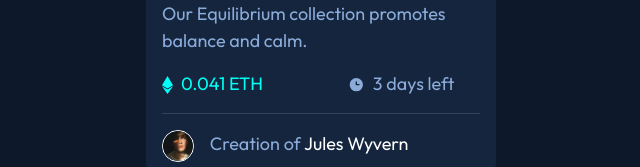
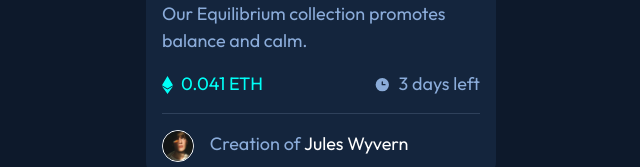
Before and after one commit to sclingan/NFT-Preview-Card, a React (Create React App) app: page / in a window 1280 px wide. Shown: the part 490-657 px from the top of the page, without its empty margins (319-959 px from the left). Built offline with nearby package versions, Linux system fonts and the light colour scheme.

Commit message:
finished project

```diff
--- a/public/index.html
+++ b/public/index.html
@@ -2,15 +2,20 @@
 <html lang="en">
   <head>
     <meta charset="utf-8" />
+    <!-- Viewport for responsive -->
     <meta name="viewport" content="width=device-width, initial-scale=1" />
+    <!-- SEO -->
     <meta name="description" content="NFT Product Preview Card Challenge from Frontend Mentor"/>
+    <!-- FavIcon -->
     <link rel="icon" type="image/png" sizes="32x32" href="./images/favicon-32x32.png">
     <title>NFT Preview Card</title>
   </head>
   <body>
     <noscript>You need to enable JavaScript to run this app.</noscript>
     <main>
+    <!-- React injection -->
     <div id="root"></div>
+    <!-- Card -->
     <section class="section_card">
       <div class="div__image_overlay">
       <a href="#" alt="link to equilibrium"><img class="img__product" src="./images/image-equilibrium.jpg" alt="a reflective cube balanced on it's point on a blue background"></a>
@@ -33,6 +38,7 @@
       </div>
     </section>
     <footer>
+    <!-- Frontend Mentor attribution -->
     <div class="attribution">
       Challenge by <a href="https://www.frontendmentor.io?ref=challenge" target="_blank">Frontend Mentor</a>.
       Coded by <a href="#">Scott Clingan</a>.
--- a/src/index.css
+++ b/src/index.css
@@ -45,10 +45,6 @@ p, h1, h2, h3, h4, h5, h6 {
 
 /* SASS Variables */
 /* Fonts */
-/* TODO:
-    fix overlay image, make eye image brighter
-    fix desktop layout , image container is bleeding thru
-*/
 body {
   background-color: hsl(217deg, 54%, 11%);
   font-size: 1.125rem;
@@ -71,12 +67,14 @@ main {
   box-shadow: 0.2rem 1rem 1rem hsl(215deg, 32%, 27%);
 }
 
+/* Image container */
 .div__image_overlay {
   background-color: hsl(178deg, 100%, 50%);
   border-radius: 0.7rem;
   max-width: 36.87rem;
 }
 
+/* On hover show background image */
 .div__image_overlay:hover {
   background-image: url("../public/images/icon-view.svg");
   background-repeat: no-repeat;
@@ -88,6 +86,7 @@ main {
   border-radius: 0.5rem;
 }
 
+/* On hover fade image and show background image */
 .img__product:hover {
   cursor: pointer;
   opacity: 0.5;
@@ -102,19 +101,15 @@ h1 {
   margin-top: 1rem;
 }
 
-h1:hover {
-  color: hsl(178deg, 100%, 50%);
-  cursor: pointer;
-}
-
 .p__description {
   color: hsl(215deg, 51%, 70%);
   margin-block: 0.5rem;
 }
 
+/* Use flexbox to position content */
 .div__product_stats {
   display: flex;
-  gap: 5.3rem;
+  justify-content: space-between;
   margin-block: 0.5rem;
 }
 
@@ -186,6 +181,7 @@ footer {
   color: hsl(228deg, 45%, 44%);
 }
 
+/* Desktop use Grid to place card at center */
 @media (min-width: 26.875rem) {
   body {
     display: grid;
--- a/src/index.scss
+++ b/src/index.scss
@@ -60,10 +60,6 @@
   @import url('https://fonts.googleapis.com/css2?family=Outfit:wght@300;400;600&display=swap');
 
 
-  /* TODO:
-      fix overlay image, make eye image brighter
-      fix desktop layout , image container is bleeding thru
-  */
   body {
     background-color: $main_bg_dark_blue;
     font-size: $f_size;
@@ -85,13 +81,13 @@
   .section_card:hover {
     box-shadow: .2rem 1rem 1rem $line_dark_blue;
   }
-
+  /* Image container */
   .div__image_overlay {
     background-color: $cyan;
     border-radius: .7rem;
     max-width: 36.87rem;
   }
-
+  /* On hover show background image */
   .div__image_overlay:hover {
     background-image: url('../public/images/icon-view.svg');
     background-repeat: no-repeat;
@@ -102,7 +98,7 @@
   .img__product {
     border-radius: .5rem;
   }
-
+  /* On hover fade image and show background image */
   .img__product:hover {
     cursor: pointer;
     opacity: 0.5;
@@ -117,19 +113,14 @@
     margin-top: 1rem;
   }
 
-  h1:hover {
-    color: $cyan;
-    cursor: pointer;
-  }
-
   .p__description {
     color: $soft_blue;
     margin-block: .5rem;
   }
-
+  /* Use flexbox to position content */
   .div__product_stats {
     display: flex;
-    gap: clamp(.5rem, 5.3rem, 6rem);
+    justify-content: space-between;
     margin-block: .5rem;
   }
 
@@ -200,7 +191,7 @@
   .attribution a {
     color: hsl(228, 45%, 44%);
   }
-
+  /* Desktop use Grid to place card at center */
   @media (min-width: 26.875rem) {
 
     body {
```
Also changed, not shown: 1 other file (tests, documents, lock files or other folders).
